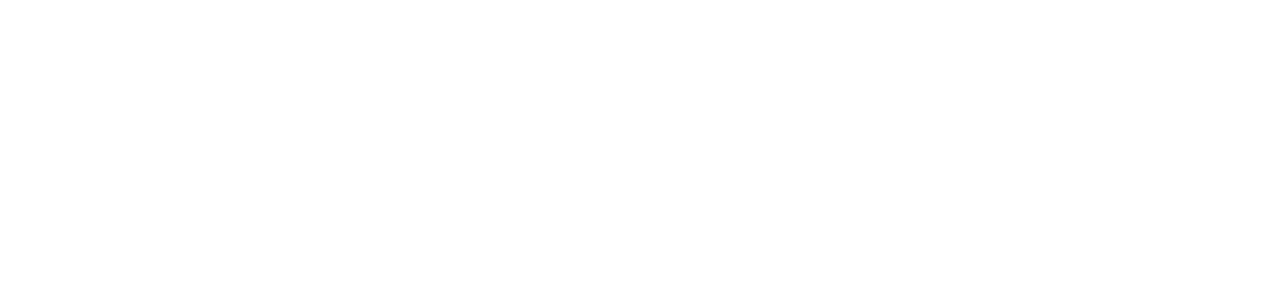
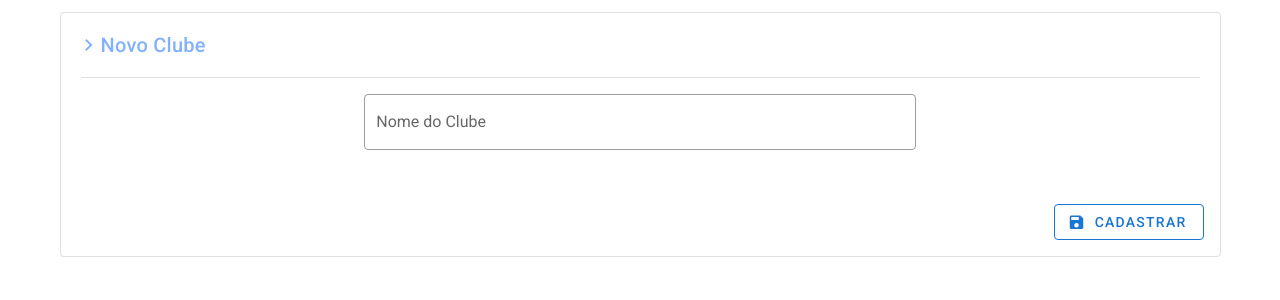
Before and after one commit to mpedroni/hanclubs-frontend, a Vue app: page /#/teams/new in a window 1280 px wide. Shown: the top 300 px of the page. Built offline with nearby package versions, Linux system fonts and the light colour scheme.

Commit message:
create the NewTeam view

```diff
--- a/src/router/index.js
+++ b/src/router/index.js
@@ -10,6 +10,11 @@
     name: 'Home',
     component: Home,
   },
+  {
+    path: '/teams/new',
+    name: 'Novo Clube',
+    component: () => import(/* webpackChunkName: "new-team" */ '@/views/Teams/New'),
+  },
 ];
 
 const router = new VueRouter({
--- /dev/null
+++ b/src/views/Teams/New/index.vue
@@ -0,0 +1,87 @@
+<template>
+  <the-container>
+    <v-form v-model="valid" ref="form" @submit="submit" lazy-validation>
+      <v-row justify="center">
+        <v-col cols="12" md="6">
+          <text-input
+            v-model="name"
+            label="Nome do Clube"
+            clearable
+            :rules="[(v) => !!v || 'Você precisa definir um nome para o clube']"
+          />
+        </v-col>
+      </v-row>
+
+      <v-row justify="end">
+        <v-col cols="auto">
+          <btn
+            label="Cadastrar"
+            icon="mdi-content-save"
+            type="submit"
+            :disabled="!valid"
+            :loading="loading"
+          />
+        </v-col>
+      </v-row>
+    </v-form>
+    <snackbar v-model="snackbarOptions" />
+  </the-container>
+</template>
+
+<script>
+import Btn from '@/components/Btn';
+import Snackbar from '@/components/Snackbar';
+import TextInput from '@/components/TextInput';
+import TheContainer from '@/components/TheContainer';
+
+export default {
+  name: 'NewTeam',
+
+  components: {
+    Btn,
+    Snackbar,
+    TextInput,
+    TheContainer,
+  },
+
+  data: () => ({
+    loading: false,
+    name: '',
+    snackbarOptions: {
+      open: false,
+      message: '',
+      color: '',
+    },
+    valid: true,
+  }),
+
+  methods: {
+    snackbar(message, color) {
+      this.snackbarOptions = {
+        message,
+        color,
+        open: true,
+      };
+    },
+
+    submit() {
+      if (!this.$refs.form.validate()) return;
+
+      this.loading = true;
+
+      const { name } = this;
+
+      this.$http
+        .post('teams', { name })
+        .then(() => {
+          this.snackbar(`O clube ${name} foi cadastrado com sucesso!`, 'success');
+          this.$refs.form.reset();
+        })
+        .catch((error) => this.snackbar(error, 'error'))
+        .finally(() => {
+          this.loading = false;
+        });
+    },
+  },
+};
+</script>
```
